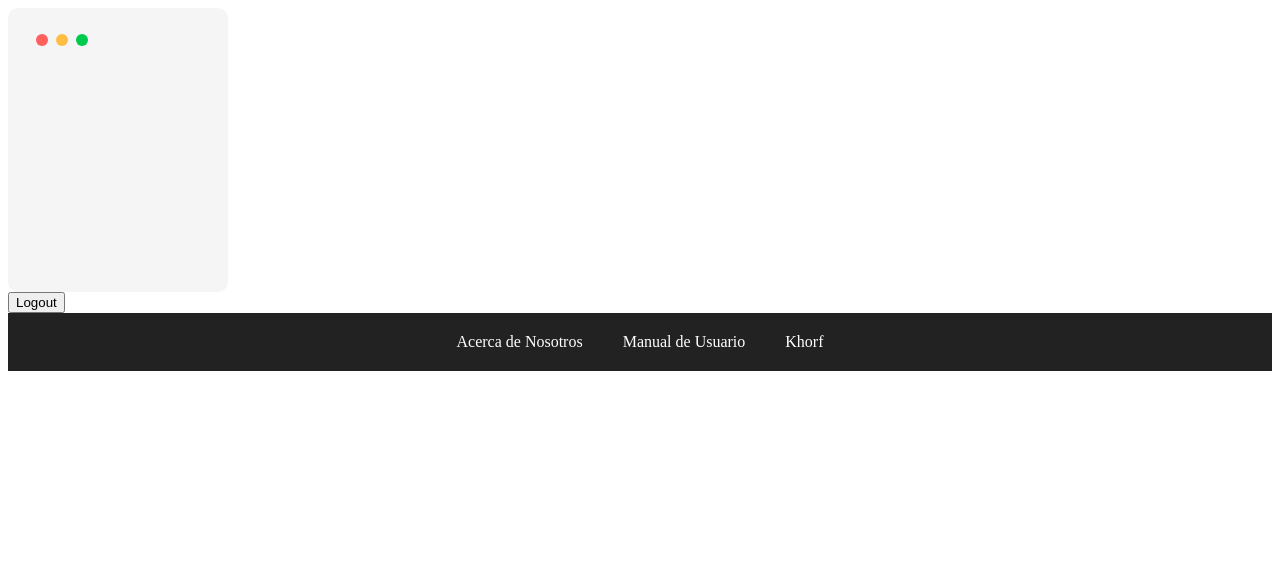
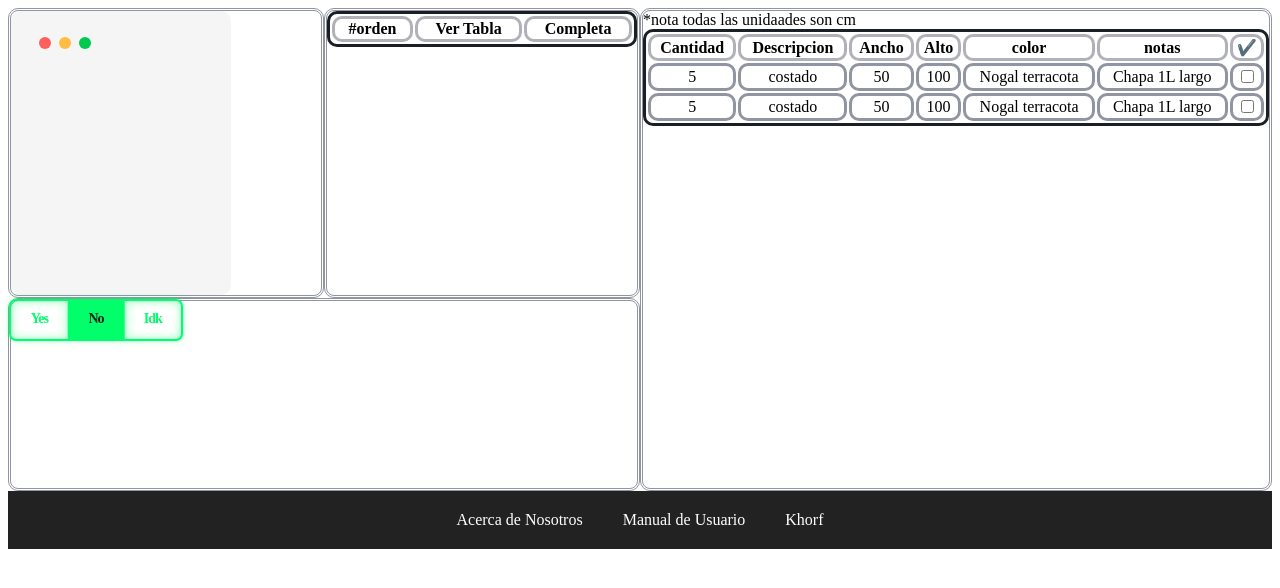
Before and after one commit to Smoonun/proyectos, a React (Create React App) app in the folder Aplication/mi-nueva-app/: page /Operador in a window 1280 px wide. Shown: the top 588 px of the page. Built offline with nearby package versions, Linux system fonts and the light colour scheme.

Commit message:
Avance Interfaz operador

```diff
--- a/Aplication/mi-nueva-app/src/component/Operador.jsx
+++ b/Aplication/mi-nueva-app/src/component/Operador.jsx
@@ -2,14 +2,68 @@ import React from 'react'
 import { useNavigate } from 'react-router-dom'
 import Pie from './Pie';
 import Gafete from './Gafete'
+import TableroAndon from './TableroAndon';
+import "./operador.css"
 export default function Operador ()  {
   const navigate = useNavigate();
   return (
-
-    <div>
+    <>
+    <div class="parent">
+    <div class="div1">
       <Gafete/>
-      <button  className ='Logout'onClick= {()=>{navigate('/')}}>Logout </button>
-      <Pie/>
+      </div>
+    <div class="div2">
+      *nota todas las unidaades son cm
+      <table>
+        <thead>
+          <tr>
+          <th>Cantidad</th>
+          <th>Descripcion</th>
+          <th>Ancho</th>
+          <th>Alto</th>
+          <th>color</th>
+          <th>notas</th>
+          <th>✔️</th>
+          </tr>
+        </thead>
+        <tbody>
+          <tr>
+          <td>5</td>
+          <td>costado</td>
+          <td>50</td>
+          <td>100</td>
+          <td>Nogal terracota</td>
+          <td>Chapa 1L largo</td>
+          <td><input type="checkbox" />
+          </td>
+          </tr>
+          <tr>
+          <td>5</td>
+          <td>costado</td>
+          <td>50</td>
+          <td>100</td>
+          <td>Nogal terracota</td>
+          <td>Chapa 1L largo</td>
+          <td><input type="checkbox" />
+          </td>
+          </tr>
+        </tbody>
+      </table>
+      </div>
+    <div class="div3">
+      <table>
+        <thead>
+          <th>#orden</th>
+          <th>Ver Tabla </th>
+          <th>Completa</th>
+        </thead>
+      </table>
+      </div>
+    <div class="div4">
+      <TableroAndon/>
+      </div>
     </div>
+    <Pie/>
+    </>
   )
 }
--- /dev/null
+++ b/Aplication/mi-nueva-app/src/component/TableroAndon.jsx
@@ -0,0 +1,36 @@
+import React from 'react'
+import './tableroandon.css'
+export default function TableroAndon() {
+  return (
+    <div class="container">
+    <div class="pane">
+        <label class="label">
+            <span>Yes</span>
+            <input
+             id="left"
+              class="input"
+              name="radio"
+              type="radio"/>
+        </label>
+        <label class="label">
+            <span>No</span>
+            <input
+            id="middle"
+             class="input"
+              checked="checked"
+               name="radio"
+               type="radio"/>
+        </label>
+        <label class="label">
+            <span>Idk</span>
+            <input id="right"
+             class="input"
+             name="radio"
+             type="radio"/>
+        </label>
+        <span class="selection"></span>
+    </div>
+</div>
+
+  )
+}
--- a/Aplication/mi-nueva-app/src/component/operador.css
+++ b/Aplication/mi-nueva-app/src/component/operador.css
@@ -1,6 +1,60 @@
+.parent {
+  display: grid;
+  grid-template-columns: repeat(8, 1fr);
+  grid-template-rows: repeat(5, 1fr);
+  gap: 0px;
+  margin-top: 0%;
+}
 
-  .logout {
-    display: flex;
-    background-color: #ff605c;
-    align-content: center;
-  }
+.div1 {
+  grid-column: span 2 / span 2;
+  grid-row: span 3 / span 3;
+  border:double #9095a1;
+  border-radius: 10px;
+}
+
+.div2 {
+  grid-column: span 4 / span 4;
+  grid-row: span 6 / span 6;
+  grid-column-start: 5;
+  grid-row-start: 1;
+  border:double #9095a1;
+  border-radius: 10px;
+}
+
+.div3 {
+  grid-column: span 2 / span 2;
+  grid-row: span 3 / span 3;
+  grid-column-start: 3;
+  grid-row-start: 1;
+  border:double #9095a1;
+  border-radius: 10px;
+}
+.div4 {
+  grid-column: span 4 / span 4;
+  grid-row: span 3 / span 3;
+  grid-row-start: 4;
+  border:double #9095a1;
+  border-radius: 10px;
+}
+table{
+  border: solid #191F25;
+  border-radius: 10px;
+  align-items: center;
+  width: 100%;
+}
+th{
+  border: solid #B1B2B9;
+  border-radius: 10px;
+}
+tr{
+  border-radius: 10px;
+  width: 100%;
+}
+td{
+  text-align: center;
+  border: solid #9095a1;
+  border-radius: 10px;
+
+
+}
--- /dev/null
+++ b/Aplication/mi-nueva-app/src/component/tableroandon.css
@@ -0,0 +1,75 @@
+.container {
+    transform-style: preserve-3d;
+    perspective: 1000px;
+  }
+
+  .pane {
+    outline: 2px solid #00ff6a;
+    box-shadow: 0 0 10px #00ff6a77, inset 0 0 10px #00ff6a77;
+    height: 1cm;
+    width: 4.5cm;
+    border-radius: 5px;
+    position: relative;
+    overflow: hidden;
+    transition: 0.7s ease;
+  }
+
+  .input {
+    display: none;
+  }
+
+  .label {
+    height: 1cm;
+    width: 1.5cm;
+    float: left;
+    font-weight: 600;
+    letter-spacing: -1px;
+    font-size: 14px;
+    padding: 0px;
+    position: relative;
+    z-index: 1;
+    color: #00ff6a;
+    text-align: center;
+    padding-top: 10px;
+  }
+
+  .selection {
+    display: none;
+    position: absolute;
+    height: 1cm;
+    width: calc(4.5cm / 3);
+    z-index: 0;
+    left: 0;
+    top: 0;
+    box-shadow: 0 0 10px #00ff6a77;
+    transition: .15s ease;
+  }
+
+  .label:has(input:checked) {
+    color: #212121;
+  }
+
+  .pane:has(.label:nth-child(1):hover) {
+    transform: rotateY(-30deg);
+  }
+
+  .pane:has(.label:nth-child(3):hover) {
+    transform: rotateY(35deg);
+  }
+
+  .label:has(input:checked) ~ .selection {
+    background-color: #00ff6a;
+    display: inline-block;
+  }
+
+  .label:nth-child(1):has(input:checked) ~ .selection {
+    transform: translateX(calc(4.5cm * 0/3));
+  }
+
+  .label:nth-child(2):has(input:checked) ~ .selection {
+    transform: translateX(calc(4.5cm * 1/3));
+  }
+
+  .label:nth-child(3):has(input:checked) ~ .selection {
+    transform: translateX(calc(4.5cm * 2/3));
+  }
```
